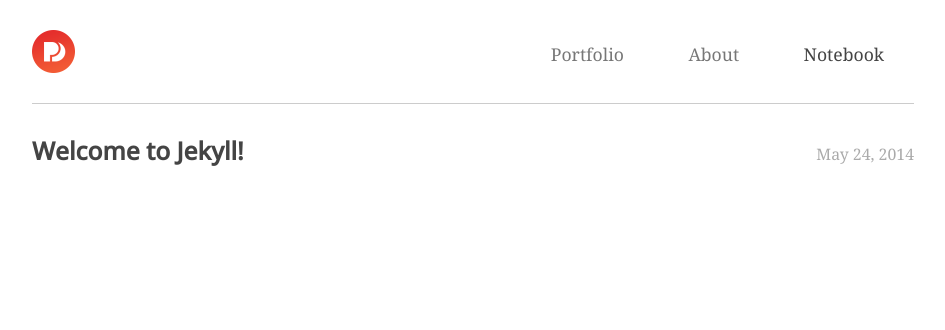
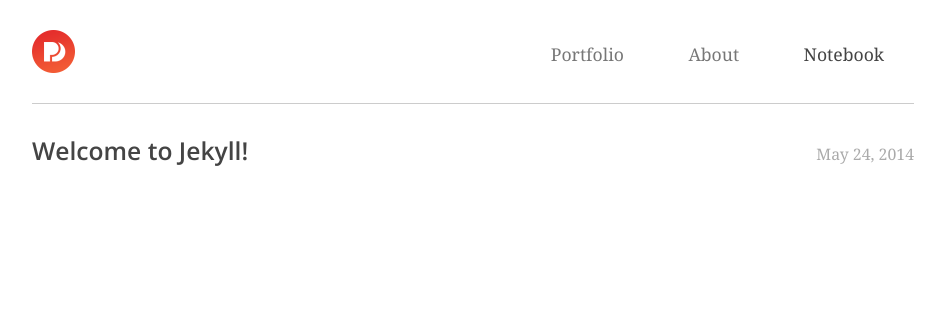
Before and after one commit to zhenghaohe/philipcdavis.github.io, a Jekyll site: the page built from notebook/index.html, in a window 1280 px wide. Shown: the top 330 px of the page, without its empty margins (167-1112 px from the left). Built offline with Jekyll 4.4.1, drawn with Linux system fonts in a browser that asks for light colours.

Commit message:
added correct google font link

```diff
--- a/_includes/head.html
+++ b/_includes/head.html
@@ -7,7 +7,7 @@
     <link rel="canonical" href="{{ page.url | replace:'index.html','' | prepend: site.baseurl | prepend: site.url }}">
 
     <!-- Custom CSS -->
-    <link href='http://fonts.googleapis.com/css?family=Open+Sans:500' rel='stylesheet' type='text/css'>
+    <link href='http://fonts.googleapis.com/css?family=Open+Sans:600' rel='stylesheet' type='text/css'>
     <link rel="stylesheet" href="{{ "/css/highlight.css" | prepend: site.baseurl }}">
     <link rel="stylesheet" href="{{ "/css/style.css" | prepend: site.baseurl }}">
 
```
Also changed, not shown: 4 other files.
